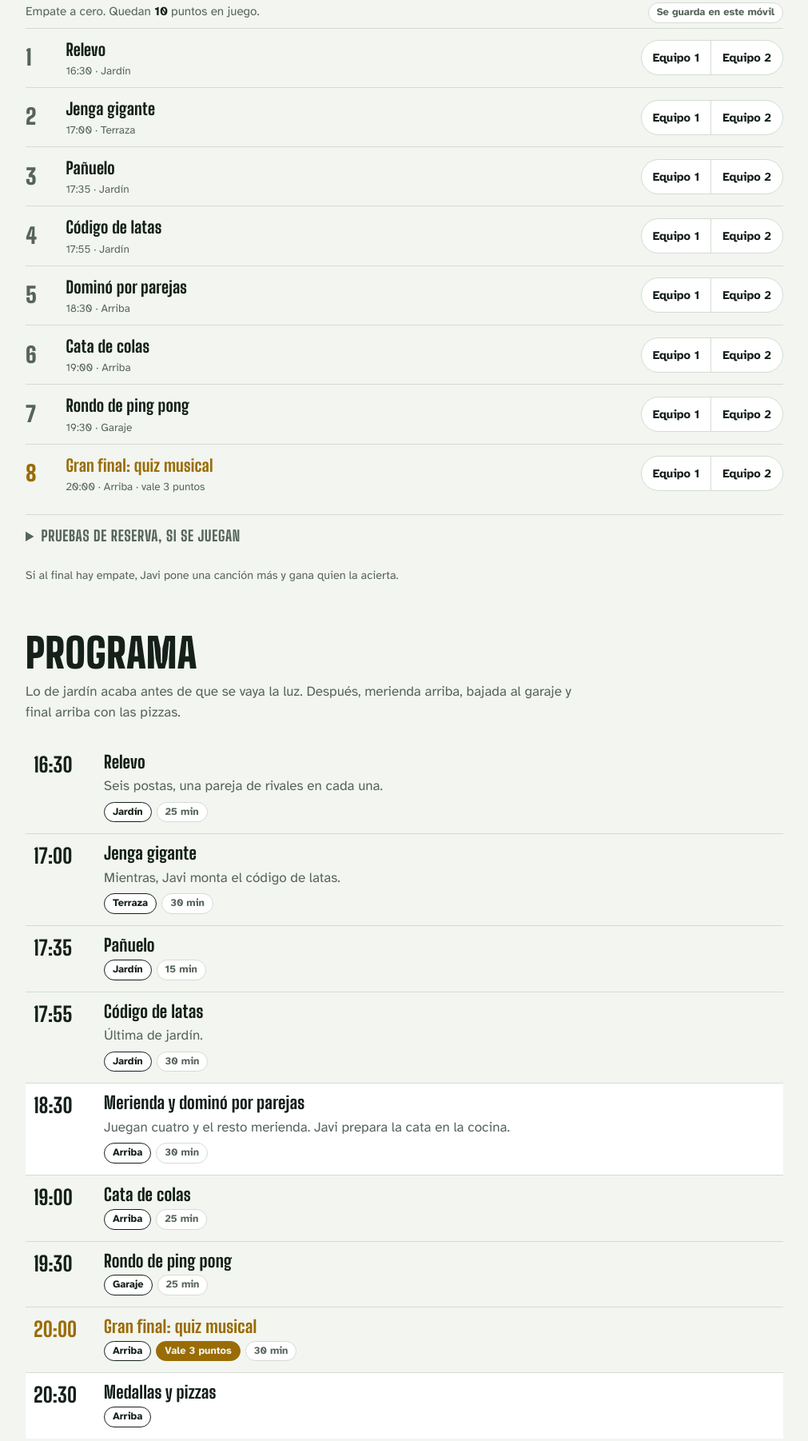
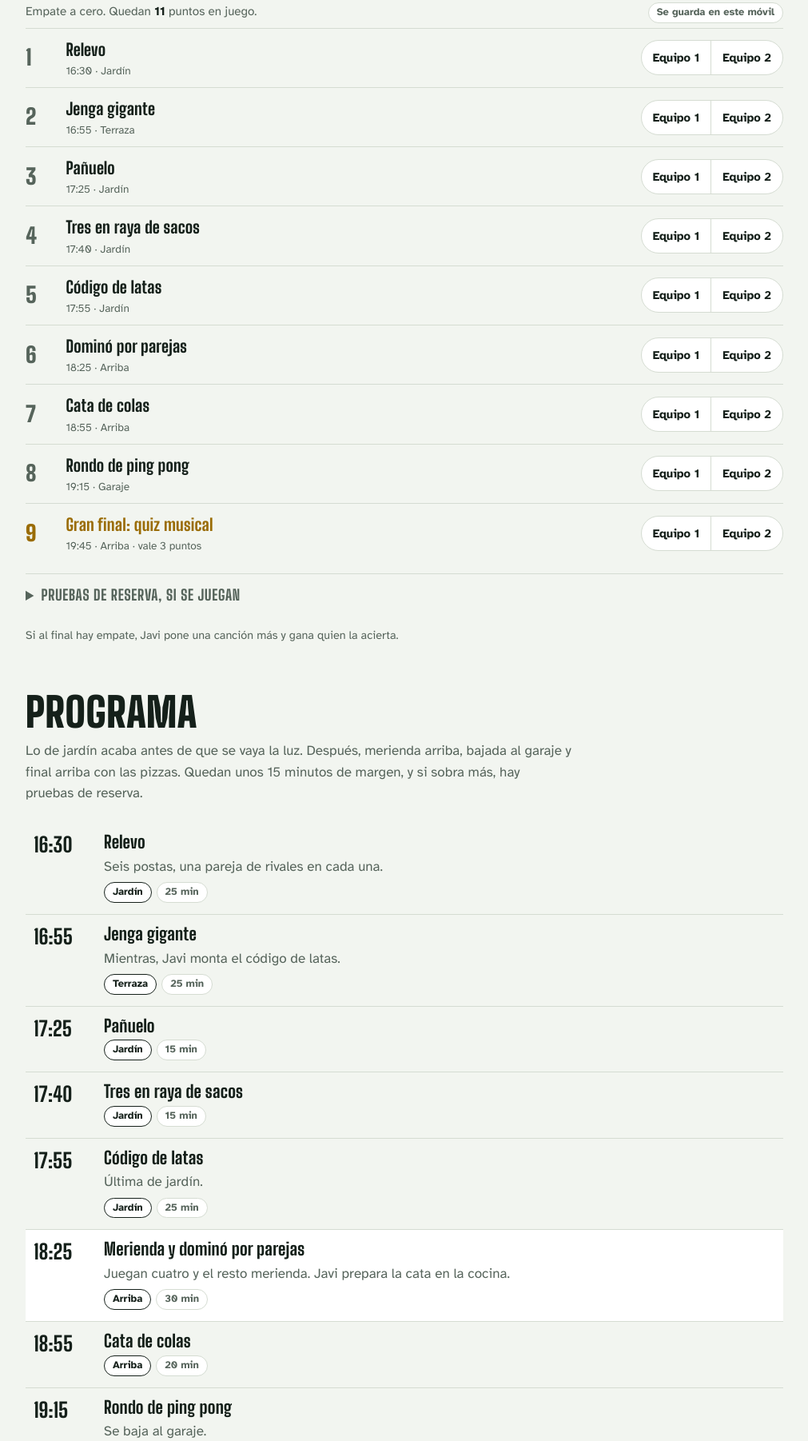
Before and after one commit to Velarque/olimpiadas, a plain HTML site: page index.html in a window 1280 px wide. Shown: the part 998-2800 px from the top of the page at 80% size, without its empty margins (134-1145 px from the left). Drawn offline with Linux system fonts and the light colour scheme.

Commit message:
olimpiadas: tres en raya de sacos como prueba y horario ajustado
Kiko compró un tres en raya de lanzar sacos y entra como prueba 4, después
del pañuelo. Los tiempos se aprietan para que quepan nueve pruebas y quede
un cuarto de hora de margen antes de las pizzas. Sale de reservas el tres
en raya humano.

Co-Authored-By: Claude Opus 5.5 <noreply@anthropic.com>

```diff
--- a/index.html
+++ b/index.html
@@ -214,7 +214,7 @@ img{max-width:100%}
     <p class="eyebrow">Sábado 24 de octubre · Valldoreix</p>
     <h1>Olimpiadas<br><span>Familiares</span></h1>
     <ul class="facts">
-      <li><b>16:30 a 20:30</b>ocho pruebas</li>
+      <li><b>16:30 a 20:30</b>nueve pruebas</li>
       <li><b>Javi</b>árbitro</li>
       <li><b>18 °C</b>nublado, sin lluvia</li>
       <li><b>18:57</b>se pone el sol</li>
@@ -254,26 +254,26 @@ img{max-width:100%}
       <div class="side t2"><p class="eyebrow">Equipo 2</p><b id="s2">0</b><small>Pau, Alejandro, Ane, Patti, María, John y Papá</small></div>
     </div>
     <div class="board-meta">
-      <span id="lead">Empate a cero. Quedan <strong>10</strong> puntos en juego.</span>
+      <span id="lead">Empate a cero. Quedan <strong>11</strong> puntos en juego.</span>
       <span class="pill" id="estado">Se guarda en este móvil</span>
     </div>
     <ol class="results" id="results">
       <li class="res-row" data-prueba="relevo"><span class="n">1</span><span class="what"><b>Relevo</b><small>16:30 · Jardín</small></span><span class="seg"><button type="button" data-team="1" aria-pressed="false">Equipo 1</button><button type="button" data-team="2" aria-pressed="false">Equipo 2</button></span></li>
-      <li class="res-row" data-prueba="jenga"><span class="n">2</span><span class="what"><b>Jenga gigante</b><small>17:00 · Terraza</small></span><span class="seg"><button type="button" data-team="1" aria-pressed="false">Equipo 1</button><button type="button" data-team="2" aria-pressed="false">Equipo 2</button></span></li>
-      <li class="res-row" data-prueba="panuelo"><span class="n">3</span><span class="what"><b>Pañuelo</b><small>17:35 · Jardín</small></span><span class="seg"><button type="button" data-team="1" aria-pressed="false">Equipo 1</button><button type="button" data-team="2" aria-pressed="false">Equipo 2</button></span></li>
-      <li class="res-row" data-prueba="latas"><span class="n">4</span><span class="what"><b>Código de latas</b><small>17:55 · Jardín</small></span><span class="seg"><button type="button" data-team="1" aria-pressed="false">Equipo 1</button><button type="button" data-team="2" aria-pressed="false">Equipo 2</button></span></li>
-      <li class="res-row" data-prueba="domino"><span class="n">5</span><span class="what"><b>Dominó por parejas</b><small>18:30 · Arriba</small></span><span class="seg"><button type="button" data-team="1" aria-pressed="false">Equipo 1</button><button type="button" data-team="2" aria-pressed="false">Equipo 2</button></span></li>
-      <li class="res-row" data-prueba="cata"><span class="n">6</span><span class="what"><b>Cata de colas</b><small>19:00 · Arriba</small></span><span class="seg"><button type="button" data-team="1" aria-pressed="false">Equipo 1</button><button type="button" data-team="2" aria-pressed="false">Equipo 2</button></span></li>
-      <li class="res-row" data-prueba="rondo"><span class="n">7</span><span class="what"><b>Rondo de ping pong</b><small>19:30 · Garaje</small></span><span class="seg"><button type="button" data-team="1" aria-pressed="false">Equipo 1</button><button type="button" data-team="2" aria-pressed="false">Equipo 2</button></span></li>
-      <li class="res-row final" data-prueba="quiz"><span class="n">8</span><span class="what"><b>Gran final: quiz musical</b><small>20:00 · Arriba · vale 3 puntos</small></span><span class="seg"><button type="button" data-team="1" aria-pressed="false">Equipo 1</button><button type="button" data-team="2" aria-pressed="false">Equipo 2</button></span></li>
+      <li class="res-row" data-prueba="jenga"><span class="n">2</span><span class="what"><b>Jenga gigante</b><small>16:55 · Terraza</small></span><span class="seg"><button type="button" data-team="1" aria-pressed="false">Equipo 1</button><button type="button" data-team="2" aria-pressed="false">Equipo 2</button></span></li>
+      <li class="res-row" data-prueba="panuelo"><span class="n">3</span><span class="what"><b>Pañuelo</b><small>17:25 · Jardín</small></span><span class="seg"><button type="button" data-team="1" aria-pressed="false">Equipo 1</button><button type="button" data-team="2" aria-pressed="false">Equipo 2</button></span></li>
+      <li class="res-row" data-prueba="raya"><span class="n">4</span><span class="what"><b>Tres en raya de sacos</b><small>17:40 · Jardín</small></span><span class="seg"><button type="button" data-team="1" aria-pressed="false">Equipo 1</button><button type="button" data-team="2" aria-pressed="false">Equipo 2</button></span></li>
+      <li class="res-row" data-prueba="latas"><span class="n">5</span><span class="what"><b>Código de latas</b><small>17:55 · Jardín</small></span><span class="seg"><button type="button" data-team="1" aria-pressed="false">Equipo 1</button><button type="button" data-team="2" aria-pressed="false">Equipo 2</button></span></li>
+      <li class="res-row" data-prueba="domino"><span class="n">6</span><span class="what"><b>Dominó por parejas</b><small>18:25 · Arriba</small></span><span class="seg"><button type="button" data-team="1" aria-pressed="false">Equipo 1</button><button type="button" data-team="2" aria-pressed="false">Equipo 2</button></span></li>
+      <li class="res-row" data-prueba="cata"><span class="n">7</span><span class="what"><b>Cata de colas</b><small>18:55 · Arriba</small></span><span class="seg"><button type="button" data-team="1" aria-pressed="false">Equipo 1</button><button type="button" data-team="2" aria-pressed="false">Equipo 2</button></span></li>
+      <li class="res-row" data-prueba="rondo"><span class="n">8</span><span class="what"><b>Rondo de ping pong</b><small>19:15 · Garaje</small></span><span class="seg"><button type="button" data-team="1" aria-pressed="false">Equipo 1</button><button type="button" data-team="2" aria-pressed="false">Equipo 2</button></span></li>
+      <li class="res-row final" data-prueba="quiz"><span class="n">9</span><span class="what"><b>Gran final: quiz musical</b><small>19:45 · Arriba · vale 3 puntos</small></span><span class="seg"><button type="button" data-team="1" aria-pressed="false">Equipo 1</button><button type="button" data-team="2" aria-pressed="false">Equipo 2</button></span></li>
     </ol>
     <details class="reservas-res" id="reservas-res">
       <summary>Pruebas de reserva, si se juegan</summary>
       <ol class="results" id="results-reserva">
-      <li class="res-row reserva" data-prueba="r-raya"><span class="n">A</span><span class="what"><b>Tres en raya humano</b><small>Jardín, antes de las 19:00</small></span><span class="seg"><button type="button" data-team="1" aria-pressed="false">Equipo 1</button><button type="button" data-team="2" aria-pressed="false">Equipo 2</button></span></li>
-      <li class="res-row reserva" data-prueba="r-bandeja"><span class="n">B</span><span class="what"><b>Memoria de bandeja</b><small>Arriba, a cualquier hora</small></span><span class="seg"><button type="button" data-team="1" aria-pressed="false">Equipo 1</button><button type="button" data-team="2" aria-pressed="false">Equipo 2</button></span></li>
-      <li class="res-row reserva" data-prueba="r-minuto"><span class="n">C</span><span class="what"><b>Minuto para ganar</b><small>Arriba, a cualquier hora</small></span><span class="seg"><button type="button" data-team="1" aria-pressed="false">Equipo 1</button><button type="button" data-team="2" aria-pressed="false">Equipo 2</button></span></li>
-      <li class="res-row reserva" data-prueba="r-garaje"><span class="n">D</span><span class="what"><b>Futbolín por parejas</b><small>Garaje, después del rondo</small></span><span class="seg"><button type="button" data-team="1" aria-pressed="false">Equipo 1</button><button type="button" data-team="2" aria-pressed="false">Equipo 2</button></span></li>
+      <li class="res-row reserva" data-prueba="r-bandeja"><span class="n">A</span><span class="what"><b>Memoria de bandeja</b><small>Arriba, a cualquier hora</small></span><span class="seg"><button type="button" data-team="1" aria-pressed="false">Equipo 1</button><button type="button" data-team="2" aria-pressed="false">Equipo 2</button></span></li>
+      <li class="res-row reserva" data-prueba="r-minuto"><span class="n">B</span><span class="what"><b>Minuto para ganar</b><small>Arriba, a cualquier hora</small></span><span class="seg"><button type="button" data-team="1" aria-pressed="false">Equipo 1</button><button type="button" data-team="2" aria-pressed="false">Equipo 2</button></span></li>
+      <li class="res-row reserva" data-prueba="r-garaje"><span class="n">C</span><span class="what"><b>Futbolín por parejas</b><small>Garaje, después del rondo</small></span><span class="seg"><button type="button" data-team="1" aria-pressed="false">Equipo 1</button><button type="button" data-team="2" aria-pressed="false">Equipo 2</button></span></li>
       </ol>
     </details>
     <p class="hint">Si al final hay empate, Javi pone una canción más y gana quien la acierta.</p>
@@ -284,18 +284,19 @@ img{max-width:100%}
   <div class="wrap">
     <div class="sec-head">
       <h2>Programa</h2>
-      <p>Lo de jardín acaba antes de que se vaya la luz. Después, merienda arriba, bajada al garaje y final arriba con las pizzas.</p>
+      <p>Lo de jardín acaba antes de que se vaya la luz. Después, merienda arriba, bajada al garaje y final arriba con las pizzas. Quedan unos 15 minutos de margen, y si sobra más, hay pruebas de reserva.</p>
     </div>
     <ol class="day" id="day">
-      <li class="slot" data-ini="16:30" data-fin="17:00" data-nombre="Relevo"><time>16:30</time><div class="slot-body"><h3>Relevo</h3><p>Seis postas, una pareja de rivales en cada una.</p><div class="tags"><span class="tag place">Jardín</span><span class="tag">25 min</span></div></div></li>
-      <li class="slot" data-ini="17:00" data-fin="17:35" data-nombre="Jenga gigante"><time>17:00</time><div class="slot-body"><h3>Jenga gigante</h3><p>Mientras, Javi monta el código de latas.</p><div class="tags"><span class="tag place">Terraza</span><span class="tag">30 min</span></div></div></li>
-      <li class="slot" data-ini="17:35" data-fin="17:55" data-nombre="Pañuelo"><time>17:35</time><div class="slot-body"><h3>Pañuelo</h3><div class="tags"><span class="tag place">Jardín</span><span class="tag">15 min</span></div></div></li>
-      <li class="slot" data-ini="17:55" data-fin="18:30" data-nombre="Código de latas"><time>17:55</time><div class="slot-body"><h3>Código de latas</h3><p>Última de jardín.</p><div class="tags"><span class="tag place">Jardín</span><span class="tag">30 min</span></div></div></li>
-      <li class="slot meal" data-ini="18:30" data-fin="19:00" data-nombre="Merienda y dominó"><time>18:30</time><div class="slot-body"><h3>Merienda y dominó por parejas</h3><p>Juegan cuatro y el resto merienda. Javi prepara la cata en la cocina.</p><div class="tags"><span class="tag place">Arriba</span><span class="tag">30 min</span></div></div></li>
-      <li class="slot" data-ini="19:00" data-fin="19:30" data-nombre="Cata de colas"><time>19:00</time><div class="slot-body"><h3>Cata de colas</h3><div class="tags"><span class="tag place">Arriba</span><span class="tag">25 min</span></div></div></li>
-      <li class="slot" data-ini="19:30" data-fin="20:00" data-nombre="Rondo de ping pong"><time>19:30</time><div class="slot-body"><h3>Rondo de ping pong</h3><div class="tags"><span class="tag place">Garaje</span><span class="tag">25 min</span></div></div></li>
-      <li class="slot final" data-ini="20:00" data-fin="20:30" data-nombre="Gran final: quiz musical"><time>20:00</time><div class="slot-body"><h3>Gran final: quiz musical</h3><div class="tags"><span class="tag place">Arriba</span><span class="tag x3">Vale 3 puntos</span><span class="tag">30 min</span></div></div></li>
-      <li class="slot meal" data-ini="20:30" data-fin="23:59" data-nombre="Medallas y pizzas"><time>20:30</time><div class="slot-body"><h3>Medallas y pizzas</h3><div class="tags"><span class="tag place">Arriba</span></div></div></li>
+      <li class="slot" data-ini="16:30" data-fin="16:55" data-nombre="Relevo"><time>16:30</time><div class="slot-body"><h3>Relevo</h3><p>Seis postas, una pareja de rivales en cada una.</p><div class="tags"><span class="tag place">Jardín</span><span class="tag">25 min</span></div></div></li>
+      <li class="slot" data-ini="16:55" data-fin="17:25" data-nombre="Jenga gigante"><time>16:55</time><div class="slot-body"><h3>Jenga gigante</h3><p>Mientras, Javi monta el código de latas.</p><div class="tags"><span class="tag place">Terraza</span><span class="tag">25 min</span></div></div></li>
+      <li class="slot" data-ini="17:25" data-fin="17:40" data-nombre="Pañuelo"><time>17:25</time><div class="slot-body"><h3>Pañuelo</h3><div class="tags"><span class="tag place">Jardín</span><span class="tag">15 min</span></div></div></li>
+      <li class="slot" data-ini="17:40" data-fin="17:55" data-nombre="Tres en raya de sacos"><time>17:40</time><div class="slot-body"><h3>Tres en raya de sacos</h3><div class="tags"><span class="tag place">Jardín</span><span class="tag">15 min</span></div></div></li>
+      <li class="slot" data-ini="17:55" data-fin="18:25" data-nombre="Código de latas"><time>17:55</time><div class="slot-body"><h3>Código de latas</h3><p>Última de jardín.</p><div class="tags"><span class="tag place">Jardín</span><span class="tag">25 min</span></div></div></li>
+      <li class="slot meal" data-ini="18:25" data-fin="18:55" data-nombre="Merienda y dominó"><time>18:25</time><div class="slot-body"><h3>Merienda y dominó por parejas</h3><p>Juegan cuatro y el resto merienda. Javi prepara la cata en la cocina.</p><div class="tags"><span class="tag place">Arriba</span><span class="tag">30 min</span></div></div></li>
+      <li class="slot" data-ini="18:55" data-fin="19:15" data-nombre="Cata de colas"><time>18:55</time><div class="slot-body"><h3>Cata de colas</h3><div class="tags"><span class="tag place">Arriba</span><span class="tag">20 min</span></div></div></li>
+      <li class="slot" data-ini="19:15" data-fin="19:45" data-nombre="Rondo de ping pong"><time>19:15</time><div class="slot-body"><h3>Rondo de ping pong</h3><p>Se baja al garaje.</p><div class="tags"><span class="tag place">Garaje</span><span class="tag">20 min</span></div></div></li>
+      <li class="slot final" data-ini="19:45" data-fin="20:15" data-nombre="Gran final: quiz musical"><time>19:45</time><div class="slot-body"><h3>Gran final: quiz musical</h3><div class="tags"><span class="tag place">Arriba</span><span class="tag x3">Vale 3 puntos</span><span class="tag">30 min</span></div></div></li>
+      <li class="slot meal" data-ini="20:15" data-fin="23:59" data-nombre="Medallas y pizzas"><time>20:15</time><div class="slot-body"><h3>Medallas y pizzas</h3><div class="tags"><span class="tag place">Arriba</span></div></div></li>
     </ol>
   </div>
 </section>
@@ -335,7 +336,7 @@ img{max-width:100%}
       </article>
 
       <article class="event">
-        <div class="event-top"><span class="num">2</span><h3>Jenga gigante</h3><time>17:00</time></div>
+        <div class="event-top"><span class="num">2</span><h3>Jenga gigante</h3><time>16:55</time></div>
         <ol class="steps">
           <li>Turnos alternos entre equipos. Dentro de cada equipo va rotando quién saca.</li>
           <li>Se saca un bloque con una sola mano y se pone arriba. Cada turno tiene 20 segundos.</li>
@@ -348,7 +349,7 @@ img{max-width:100%}
       </article>
 
       <article class="event">
-        <div class="event-top"><span class="num">3</span><h3>Pañuelo</h3><time>17:35</time></div>
+        <div class="event-top"><span class="num">3</span><h3>Pañuelo</h3><time>17:25</time></div>
         <div class="tbl">
           <table>
             <thead><tr><th>Número</th><th>Equipo 1</th><th>Equipo 2</th></tr></thead>
@@ -374,7 +375,23 @@ img{max-width:100%}
       </article>
 
       <article class="event">
-        <div class="event-top"><span class="num">4</span><h3>Código de latas</h3><time>17:55</time></div>
+        <div class="event-top"><span class="num">4</span><h3>Tres en raya de sacos</h3><time>17:40</time></div>
+        <p>El tres en raya de toda la vida, pero tirando sacos desde una línea. Cada equipo tiene sus sacos y se tira por turnos alternos.</p>
+        <ol class="steps">
+          <li>Tira uno de cada equipo, alternando. En cada turno tira otra persona del equipo, así juegan todos.</li>
+          <li>El saco que cae en una casilla libre la marca para su equipo. Si cae fuera o en una casilla ocupada, no cuenta.</li>
+          <li>Gana la partida el primero que hace tres en raya.</li>
+        </ol>
+        <dl>
+          <dt>Gana</dt><dd>Al mejor de tres partidas</dd>
+          <dt>Distancia</dt><dd>La que diga la caja, o unos 3 metros. La misma para todos.</dd>
+          <dt>Juegan</dt><dd>Todos, Papá y Carol también, que no hay que moverse</dd>
+          <dt>Ojo</dt><dd>Si el juego trae sus propias reglas, mandan las de la caja</dd>
+        </dl>
+      </article>
+
+      <article class="event">
+        <div class="event-top"><span class="num">5</span><h3>Código de latas</h3><time>17:55</time></div>
         <p>A unos 10 metros hay una mesa con 5 latas distintas en fila, tapadas con un cartón. Ese orden es el código. El equipo tiene en la salida las mismas 5 latas.</p>
         <ol class="steps">
           <li>Sale el primero, pone sus 5 latas en fila delante del cartón y Javi dice cuántas están en su sitio, sin decir cuáles.</li>
@@ -390,7 +407,7 @@ img{max-width:100%}
       </article>
 
       <article class="event">
-        <div class="event-top"><span class="num">5</span><h3>Dominó por parejas</h3><time>18:30</time></div>
+        <div class="event-top"><span class="num">6</span><h3>Dominó por parejas</h3><time>18:25</time></div>
         <p>El de toda la vida, durante la merienda. Dos de cada equipo, sentados en cruz para que los compañeros queden enfrente.</p>
         <ol class="steps">
           <li>Siete fichas cada uno y no se roba. Sale el seis doble.</li>
@@ -403,7 +420,7 @@ img{max-width:100%}
       </article>
 
       <article class="event">
-        <div class="event-top"><span class="num">6</span><h3>Cata de colas</h3><time>19:00</time></div>
+        <div class="event-top"><span class="num">7</span><h3>Cata de colas</h3><time>18:55</time></div>
         <p>Diez rondas. En cada una, media lata para cada equipo, servida por Javi en la cocina. Hay que adivinar qué cola es.</p>
         <ol class="steps">
           <li>Cada equipo reparte su vaso en vasitos, prueba y debate un minuto.</li>
@@ -419,7 +436,7 @@ img{max-width:100%}
       </article>
 
       <article class="event">
-        <div class="event-top"><span class="num">7</span><h3>Rondo de ping pong</h3><time>19:30</time></div>
+        <div class="event-top"><span class="num">8</span><h3>Rondo de ping pong</h3><time>19:15</time></div>
         <p>Todos alrededor de la mesa con dos palas. Cada uno da un golpe y corre al otro lado. El que falla queda fuera.</p>
         <ol class="steps">
           <li>Cuando solo quedan dos, juegan un punto a muerte.</li>
@@ -431,7 +448,7 @@ img{max-width:100%}
       </article>
 
       <article class="event final">
-        <div class="event-top"><span class="num">8</span><h3>Gran final: quiz musical</h3><time>20:00</time></div>
+        <div class="event-top"><span class="num">9</span><h3>Gran final: quiz musical</h3><time>19:45</time></div>
         <p>Javi tiene una lista de 20 canciones muy conocidas, 5 de cada época: la de Papá, los 80 y 90, los 2000 y las de ahora. Va por épocas, empezando por las de Papá.</p>
         <ol class="steps">
           <li>Javi pone 10 segundos de cada canción.</li>
@@ -452,25 +469,19 @@ img{max-width:100%}
     </div>
     <div class="extras">
       <article class="extra">
-        <p class="eyebrow">A · Jardín · solo con luz, antes de las 19:00 · 15 min</p>
-        <h3>Tres en raya humano</h3>
-        <p>Una cuadrícula de 3 por 3 pintada con tiza o marcada con cuerda, y 3 objetos por equipo, cada equipo de un color. Sale uno, deja su objeto en una casilla, vuelve y choca la mano al siguiente. Con los tres puestos, se mueven de uno en uno hasta hacer raya. Al mejor de tres.</p>
-        <p><b>Hace falta:</b> tiza o cuerda, y 6 objetos, 3 de cada color.</p>
-      </article>
-      <article class="extra">
-        <p class="eyebrow">B · Arriba · a cualquier hora · 10 min</p>
+        <p class="eyebrow">A · Arriba · a cualquier hora · 10 min</p>
         <h3>Memoria de bandeja</h3>
         <p>Javi pone 20 objetos de la casa en una bandeja y la deja ver un minuto. La tapa, y cada equipo tiene dos minutos para escribir todos los que recuerda. En la segunda ronda Javi cambia o quita tres cosas, y cada equipo escribe qué ha cambiado. Un punto por acierto, y gana quien suma más.</p>
         <p><b>Hace falta:</b> nada, lo que haya en casa.</p>
       </article>
       <article class="extra">
-        <p class="eyebrow">C · Arriba · a cualquier hora · 20 min</p>
+        <p class="eyebrow">B · Arriba · a cualquier hora · 20 min</p>
         <h3>Minuto para ganar</h3>
         <p>Cinco retos de un minuto, uno de cada equipo a la vez: pirámide de 10 vasos, galleta de la frente a la boca sin manos, pelotas de ping pong botando en una huevera, tres globos en el aire con una mano y caja de pañuelos con pelotas atada a la cintura. Gana quien se lleva más retos.</p>
         <p><b>Hace falta:</b> galletas, globos y una caja de pañuelos vacía. Vasos, pelotas y huevera ya los hay.</p>
       </article>
       <article class="extra">
-        <p class="eyebrow">D · Garaje · después del rondo · 10 min</p>
+        <p class="eyebrow">C · Garaje · después del rondo · 10 min</p>
         <h3>Futbolín por parejas</h3>
         <p>Dos contra dos, a 5 goles. Ya estáis en el garaje y no hay que montar nada. Si sobra más, billar a bola 8 rápida por parejas: gana la primera que mete cuatro bolas de las suyas.</p>
         <p><b>Hace falta:</b> nada.</p>
@@ -517,7 +528,7 @@ img{max-width:100%}
 
 <footer>
   <div class="wrap">
-    <p>Actualizado el 23 de octubre de 2026.</p>
+    <p>Actualizado el 24 de octubre de 2026.</p>
     <p>Previsión para el sábado en Valldoreix: nublado, 18 °C a las 16:00 y 15 °C a las 20:00, sin lluvia.</p>
   </div>
 </footer>
@@ -525,12 +536,11 @@ img{max-width:100%}
 <script>
 (function(){
   var PRUEBAS = [
-    {id:"relevo", pts:1}, {id:"jenga", pts:1}, {id:"panuelo", pts:1}, {id:"latas", pts:1},
+    {id:"relevo", pts:1}, {id:"jenga", pts:1}, {id:"panuelo", pts:1}, {id:"raya", pts:1}, {id:"latas", pts:1},
     {id:"domino", pts:1}, {id:"cata", pts:1}, {id:"rondo", pts:1}, {id:"quiz", pts:3},
-    {id:"r-raya", pts:1, reserva:true}, {id:"r-bandeja", pts:1, reserva:true},
-    {id:"r-minuto", pts:1, reserva:true}, {id:"r-garaje", pts:1, reserva:true}
+    {id:"r-bandeja", pts:1, reserva:true}, {id:"r-minuto", pts:1, reserva:true}, {id:"r-garaje", pts:1, reserva:true}
   ];
-  var TOTAL = 10;
+  var TOTAL = 11;
   var LS_RES = "olimpiadas26-resultados", LS_PREP = "olimpiadas26-preparativos";
   var state = { res: lsGet(LS_RES), prep: lsGet(LS_PREP) };
   var db = null, mode = "local", canWrite = true;
```
